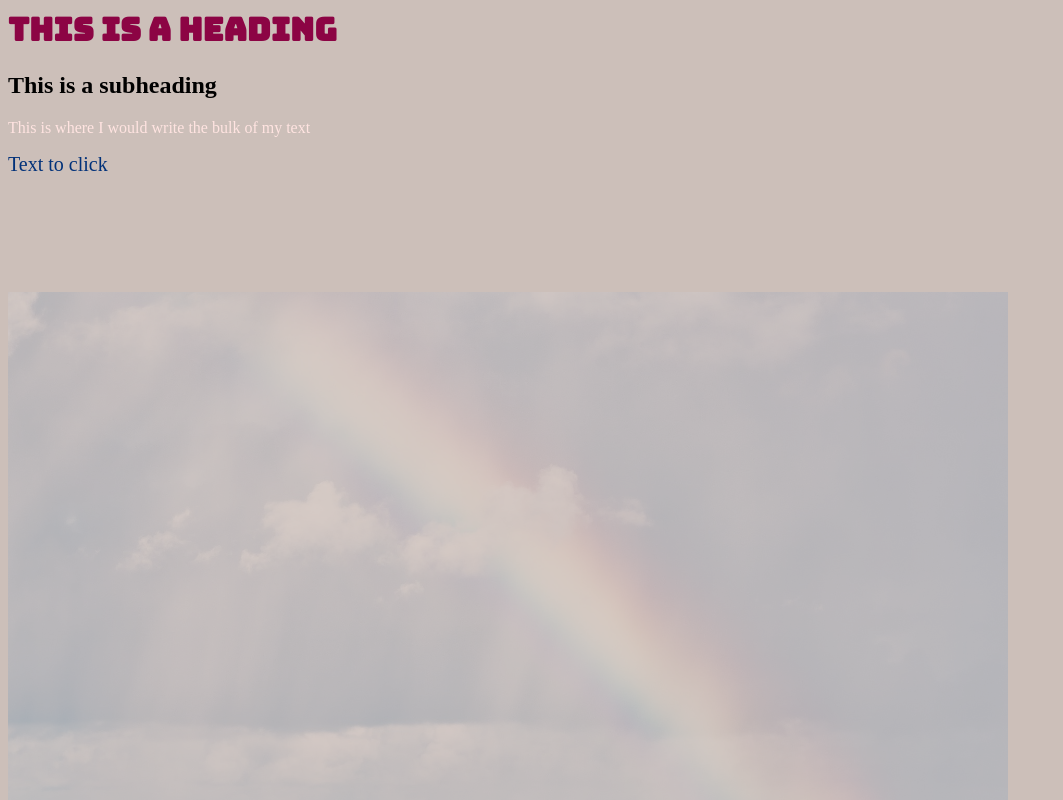
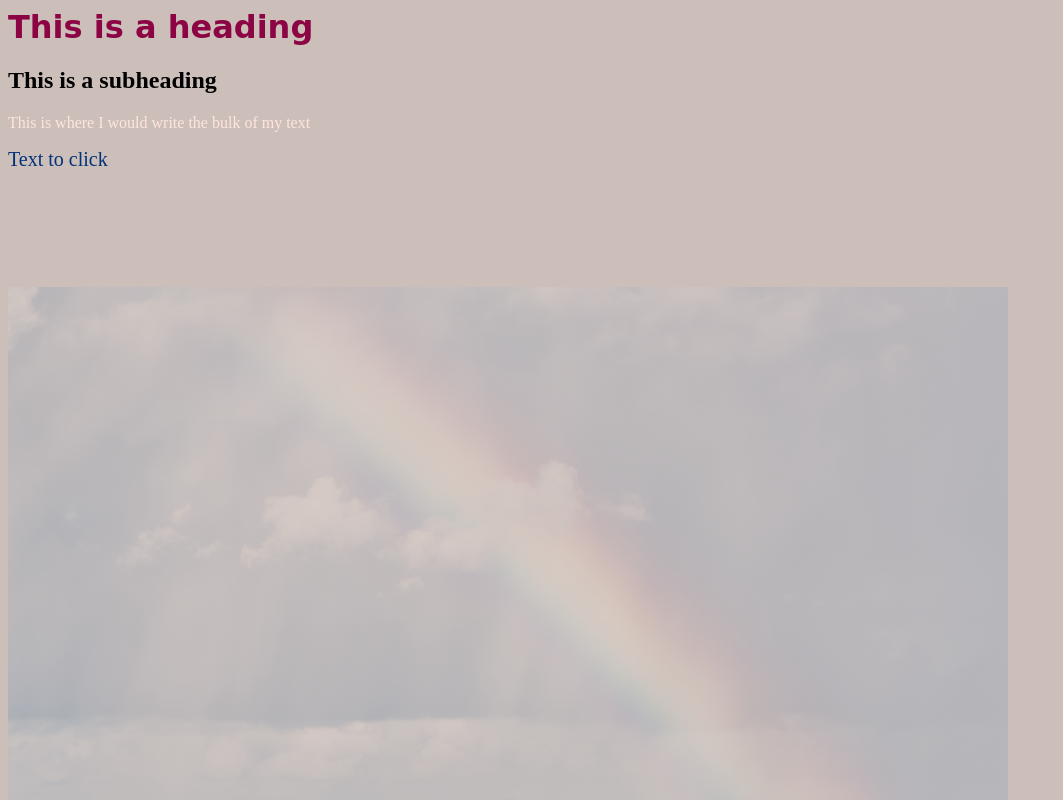
Before and after one commit to BreanneEvans/demo.github.io, a plain HTML site: page index.html in a window 1280 px wide. Shown: the top 800 px of the page, without its empty margins (0-1063 px from the left). Drawn offline with Linux system fonts and the light colour scheme.

Commit message:
Update index.html

```diff
--- a/index.html
+++ b/index.html
@@ -3,8 +3,8 @@
 	<title> Hello World </title>
 	<link rel="stylesheet" href="stylesheet.css">
 
-	<style>
-@import url('https://fonts.googleapis.com/css2?family=Bungee&display=swap');
+<style>
+@import url('https://fonts.googleapis.com/css2?family=IBM+Plex+Sans+Arabic:wght@100&family=Staatliches&display=swap');
 </style>
 
 </head>
```
